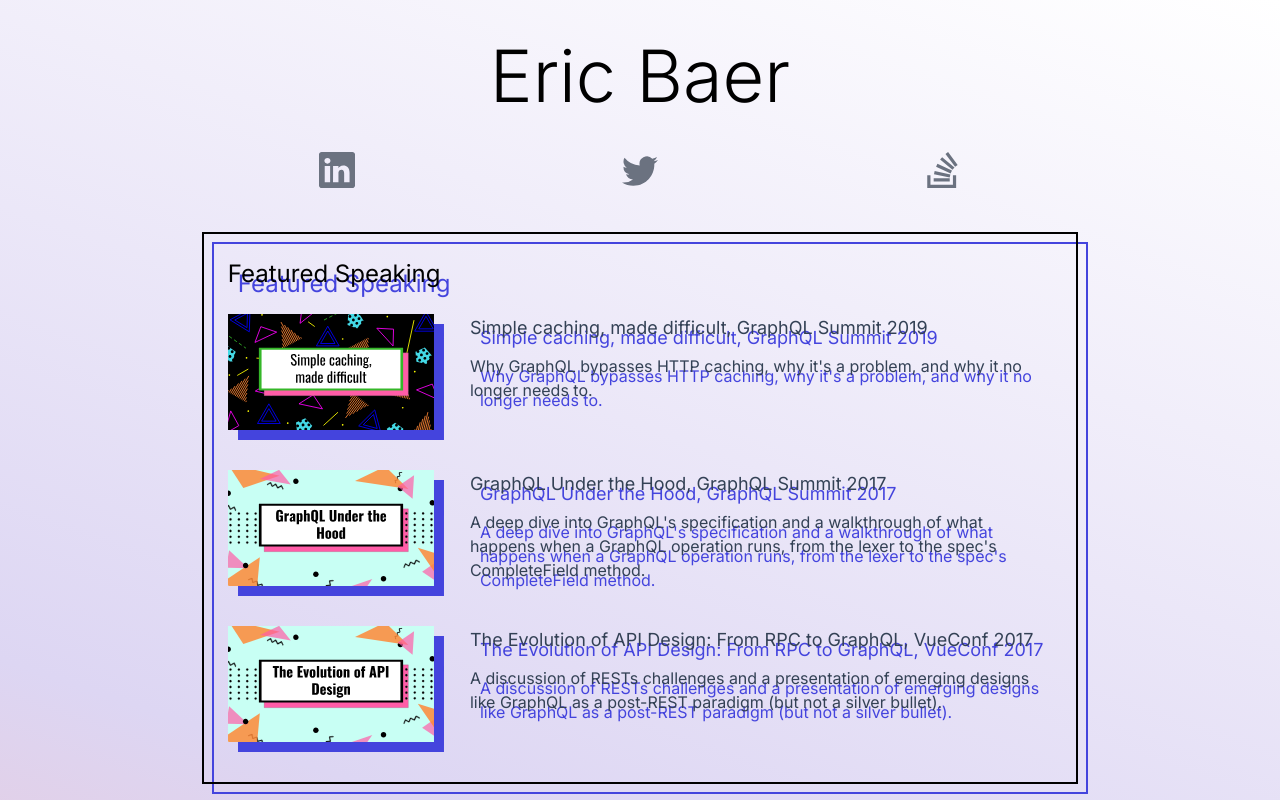
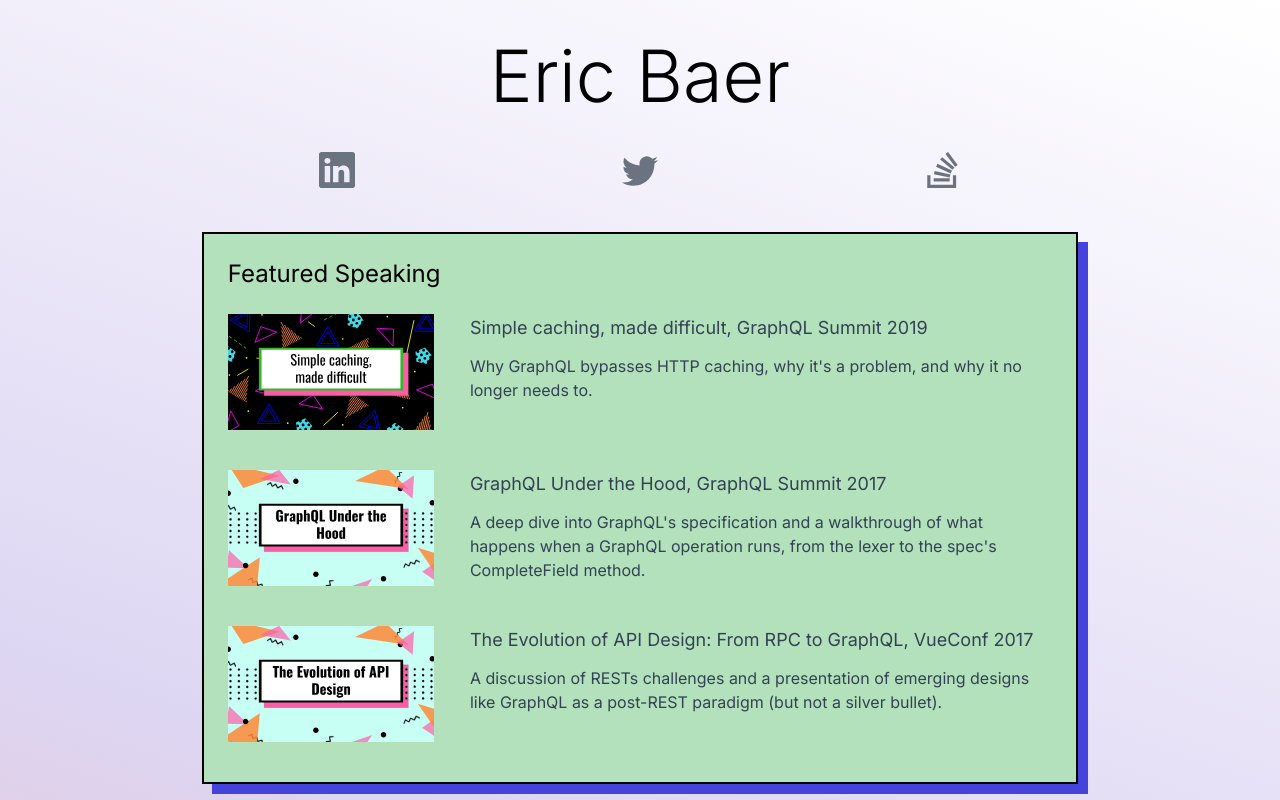
Before and after one commit to baer/ericbaer.com, a Next.js app: page / in a window 1280 px wide. Shown: the top 800 px of the page. Built offline with nearby package versions, Linux system fonts and the light colour scheme.

Commit message:
Fix background issue

```diff
--- a/src/components/container/container.tsx
+++ b/src/components/container/container.tsx
@@ -12,9 +12,11 @@ export default function Container({
 }: ContainerProps) {
   return (
     <div
+      // TODO: Why do I need to do this? Interpolation didn't work
+      // `bg-[${backgroundColor}]`,
+      style={{ backgroundColor: backgroundColor }}
       className={joinClasses([
         styles["featured-work-section"],
-        `bg-[${backgroundColor}]`,
         "flex",
         "flex-col",
         "gap-6",
```
